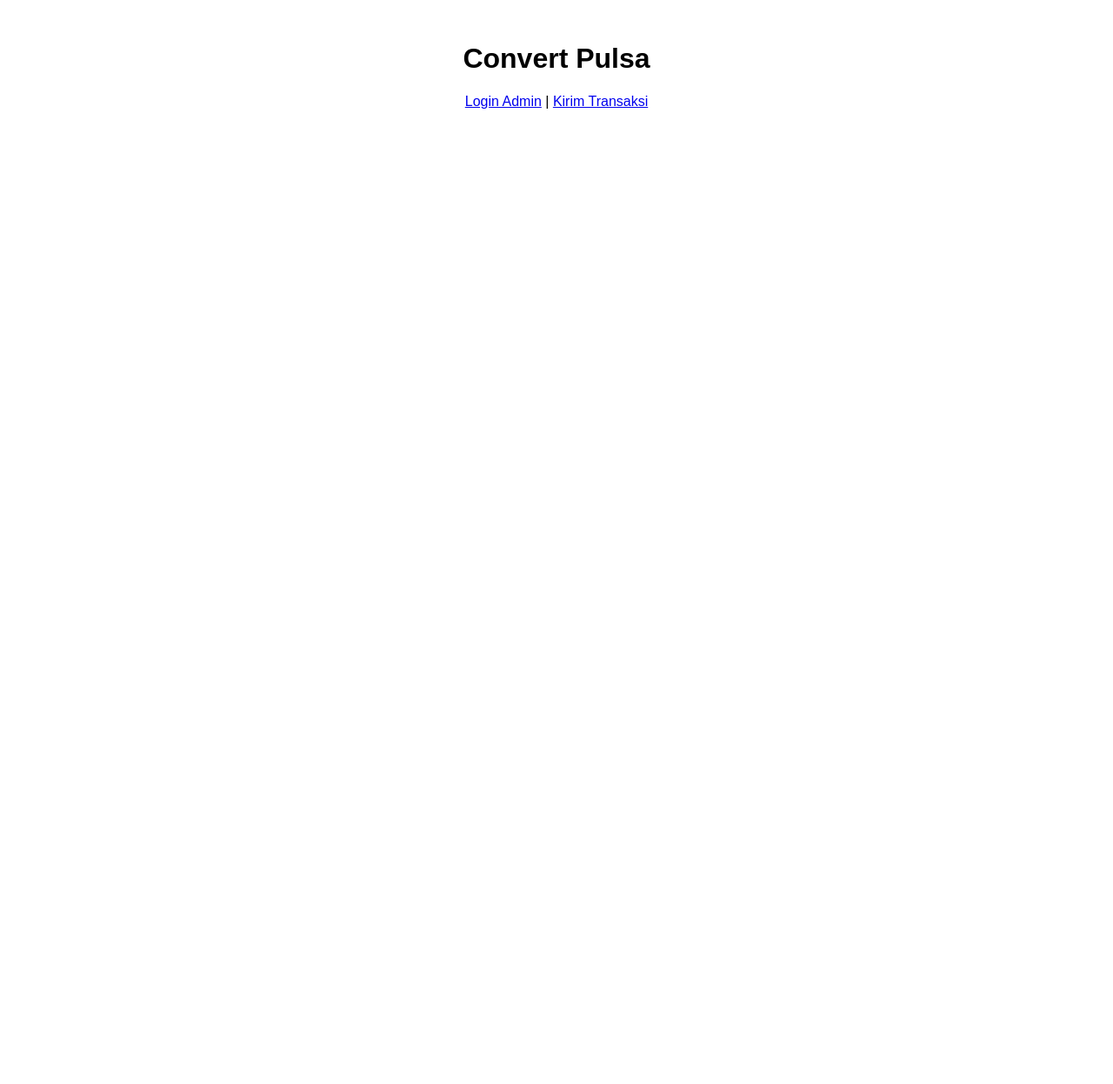
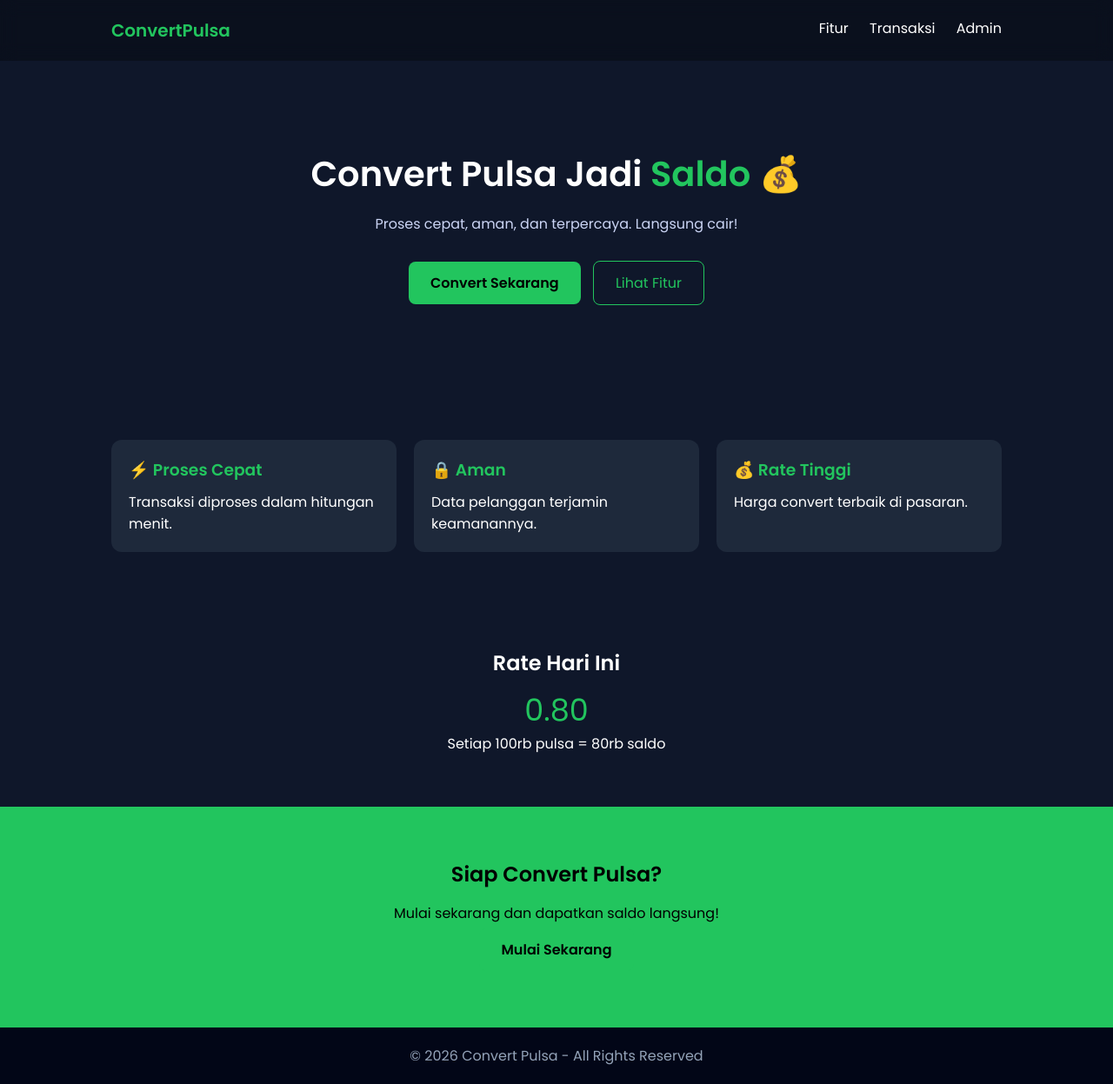
Before and after one commit to emuns/Convert-pulsa, a website: page public/index.html in a window 1280 px wide. Shown: the whole page at 87% size. Before the commit the page ends 800 px from the top, so only its background shows below. Drawn offline with Linux system fonts and the light colour scheme.

Commit message:
Update index.html

```diff
--- a/public/index.html
+++ b/public/index.html
@@ -1,12 +1,202 @@
 <!DOCTYPE html>
-<html>
+<html lang="id">
 <head>
-  <title>Convert Pulsa</title>
-  <link rel="stylesheet" href="/css/style.css">
+  <meta charset="UTF-8" />
+  <meta name="viewport" content="width=device-width, initial-scale=1.0"/>
+  <title>Convert Pulsa Murah</title>
+
+  <link href="https://fonts.googleapis.com/css2?family=Poppins:wght@300;400;600&display=swap" rel="stylesheet">
+
+  <style>
+    * {
+      margin: 0;
+      padding: 0;
+      box-sizing: border-box;
+      font-family: 'Poppins', sans-serif;
+    }
+
+    body {
+      background: #0f172a;
+      color: white;
+    }
+
+    /* NAVBAR */
+    .navbar {
+      display: flex;
+      justify-content: space-between;
+      padding: 20px 10%;
+      background: rgba(0,0,0,0.3);
+      backdrop-filter: blur(10px);
+    }
+
+    .logo {
+      font-weight: 600;
+      font-size: 20px;
+      color: #22c55e;
+    }
+
+    .nav a {
+      margin-left: 20px;
+      text-decoration: none;
+      color: white;
+    }
+
+    /* HERO */
+    .hero {
+      text-align: center;
+      padding: 100px 20px;
+    }
+
+    .hero h1 {
+      font-size: 40px;
+      margin-bottom: 15px;
+    }
+
+    .hero span {
+      color: #22c55e;
+    }
+
+    .hero p {
+      color: #cbd5f5;
+      margin-bottom: 25px;
+    }
+
+    .btn {
+      padding: 12px 25px;
+      border-radius: 8px;
+      text-decoration: none;
+      margin: 5px;
+      display: inline-block;
+    }
+
+    .btn-primary {
+      background: #22c55e;
+      color: black;
+      font-weight: bold;
+    }
+
+    .btn-outline {
+      border: 1px solid #22c55e;
+      color: #22c55e;
+    }
+
+    /* CARD */
+    .features {
+      display: grid;
+      grid-template-columns: repeat(auto-fit, minmax(250px,1fr));
+      gap: 20px;
+      padding: 50px 10%;
+    }
+
+    .card {
+      background: #1e293b;
+      padding: 20px;
+      border-radius: 12px;
+      transition: 0.3s;
+    }
+
+    .card:hover {
+      transform: translateY(-5px);
+    }
+
+    .card h3 {
+      margin-bottom: 10px;
+      color: #22c55e;
+    }
+
+    /* RATE */
+    .rate {
+      text-align: center;
+      padding: 60px 20px;
+    }
+
+    .rate h2 {
+      margin-bottom: 10px;
+    }
+
+    .rate span {
+      font-size: 35px;
+      color: #22c55e;
+    }
+
+    /* CTA */
+    .cta {
+      text-align: center;
+      padding: 60px 20px;
+      background: #22c55e;
+      color: black;
+    }
+
+    .cta h2 {
+      margin-bottom: 15px;
+    }
+
+    /* FOOTER */
+    footer {
+      text-align: center;
+      padding: 20px;
+      background: #020617;
+      color: #94a3b8;
+    }
+  </style>
 </head>
 <body>
-  <h1>Convert Pulsa</h1>
-  <a href="/login">Login Admin</a> |
-  <a href="/transaksi">Kirim Transaksi</a>
+
+  <!-- NAVBAR -->
+  <div class="navbar">
+    <div class="logo">ConvertPulsa</div>
+    <div class="nav">
+      <a href="#fitur">Fitur</a>
+      <a href="/transaksi">Transaksi</a>
+      <a href="/login">Admin</a>
+    </div>
+  </div>
+
+  <!-- HERO -->
+  <section class="hero">
+    <h1>Convert Pulsa Jadi <span>Saldo 💰</span></h1>
+    <p>Proses cepat, aman, dan terpercaya. Langsung cair!</p>
+
+    <a href="/transaksi" class="btn btn-primary">Convert Sekarang</a>
+    <a href="#fitur" class="btn btn-outline">Lihat Fitur</a>
+  </section>
+
+  <!-- FITUR -->
+  <section class="features" id="fitur">
+    <div class="card">
+      <h3>⚡ Proses Cepat</h3>
+      <p>Transaksi diproses dalam hitungan menit.</p>
+    </div>
+
+    <div class="card">
+      <h3>🔒 Aman</h3>
+      <p>Data pelanggan terjamin keamanannya.</p>
+    </div>
+
+    <div class="card">
+      <h3>💰 Rate Tinggi</h3>
+      <p>Harga convert terbaik di pasaran.</p>
+    </div>
+  </section>
+
+  <!-- RATE -->
+  <section class="rate">
+    <h2>Rate Hari Ini</h2>
+    <span>0.80</span>
+    <p>Setiap 100rb pulsa = 80rb saldo</p>
+  </section>
+
+  <!-- CTA -->
+  <section class="cta">
+    <h2>Siap Convert Pulsa?</h2>
+    <p>Mulai sekarang dan dapatkan saldo langsung!</p>
+    <a href="/transaksi" class="btn btn-primary">Mulai Sekarang</a>
+  </section>
+
+  <!-- FOOTER -->
+  <footer>
+    © 2026 Convert Pulsa - All Rights Reserved
+  </footer>
+
 </body>
 </html>
```
